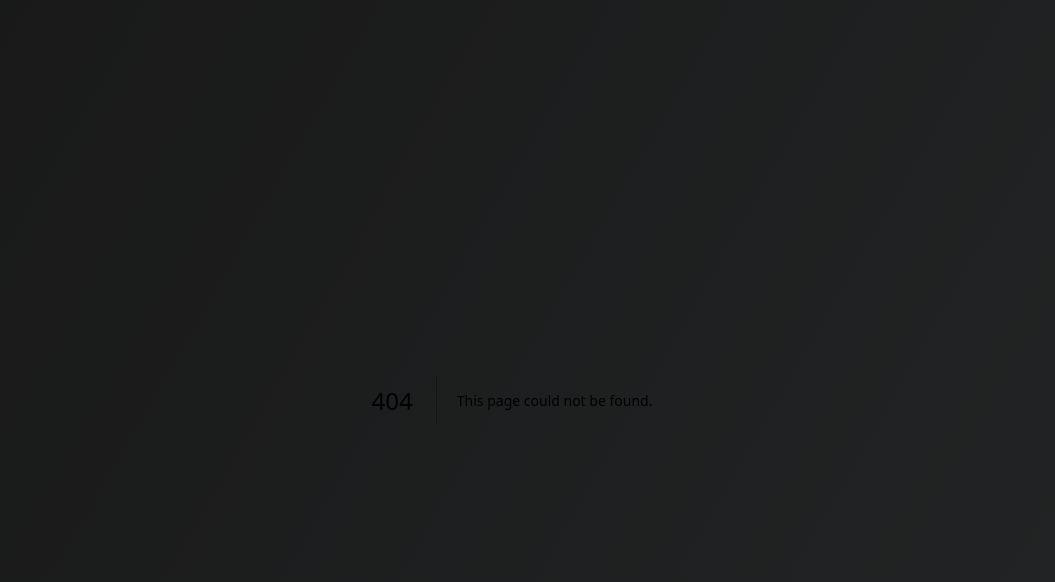
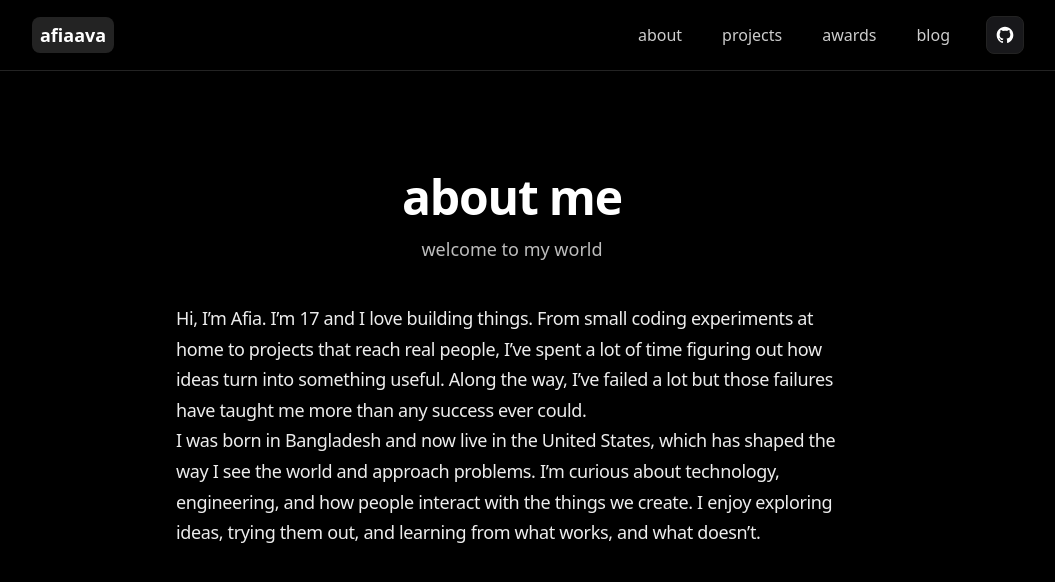
Before and after one commit to Afia-Ava/afiaava, a Next.js app: page /about in a window 1280 px wide. Before the commit this address had no page. Shown: the top 582 px of the page, without its empty margins (128-1183 px from the left). Built offline with nearby package versions, Linux system fonts and the light colour scheme.

Commit message:
new navigation fixes, contact section

```diff
--- /dev/null
+++ b/src/app/about/page.tsx
@@ -0,0 +1,45 @@
+"use client";
+import Link from 'next/link';
+
+export default function About() {
+  return (
+    <div className="min-h-screen bg-black">
+      <nav className="w-full flex items-center justify-between px-8 md:px-32 py-4 bg-black/80 border-b border-[#232323] sticky top-0 z-50">
+        <div className="flex items-center gap-2">
+          <span className="bg-[#232323] rounded-lg px-2 py-1 flex items-center text-white font-semibold text-lg ml-8">
+            <Link href="/" className="focus:outline-none">afiaava</Link>
+          </span>
+        </div>
+        <div className="flex items-center gap-4">
+          <Link href="/about" className="text-white/80 hover:text-white px-3 py-1 rounded transition font-medium">about</Link>
+          <Link href="/projects" className="text-white/80 hover:text-white px-3 py-1 rounded transition font-medium">projects</Link>
+          <Link href="/awards" className="text-white/80 hover:text-white px-3 py-1 rounded transition font-medium">awards</Link>
+          <Link href="/blogs" className="text-white/80 hover:text-white px-3 py-1 rounded transition font-medium">blog</Link>
+          <a
+            href="https://github.com/Afia-Ava"
+            target="_blank"
+            rel="noopener noreferrer"
+            className="ml-2 p-2 rounded-lg border border-[#232323] bg-[#18181b] hover:bg-[#232323] transition"
+            aria-label="GitHub"
+          >
+            <svg width="20" height="20" viewBox="0 0 24 24" fill="currentColor" className="text-white">
+              <path d="M12 2C6.477 2 2 6.484 2 12.021c0 4.428 2.865 8.184 6.839 9.504.5.092.682-.217.682-.482 0-.237-.009-.868-.014-1.703-2.782.605-3.369-1.342-3.369-1.342-.454-1.154-1.11-1.462-1.11-1.462-.908-.62.069-.608.069-.608 1.004.07 1.532 1.032 1.532 1.032.892 1.53 2.341 1.088 2.91.832.092-.647.35-1.088.636-1.339-2.221-.253-4.555-1.113-4.555-4.951 0-1.093.39-1.987 1.029-2.686-.103-.253-.446-1.272.098-2.65 0 0 .84-.27 2.75 1.025A9.564 9.564 0 0 1 12 6.844c.85.004 1.705.115 2.504.337 1.909-1.295 2.748-1.025 2.748-1.025.546 1.378.202 2.397.1 2.65.64.699 1.028 1.593 1.028 2.686 0 3.847-2.337 4.695-4.566 4.944.359.309.678.92.678 1.855 0 1.338-.012 2.419-.012 2.749 0 .267.18.577.688.48C19.138 20.2 22 16.447 22 12.021 22 6.484 17.523 2 12 2z"/>
+            </svg>
+          </a>
+        </div>
+      </nav>
+      <main className="flex flex-col items-center justify-center px-4 md:px-0 pt-24">
+        <h1 className="text-center text-3xl md:text-5xl font-bold tracking-tight text-white mb-2 leading-tight" style={{ fontFamily: 'Inter, var(--font-geist-sans), Arial, sans-serif' }}>
+          about me
+        </h1>
+        <p className="text-center text-base md:text-lg text-[#bdbdbd] mb-10" style={{ fontFamily: 'Inter, var(--font-geist-sans), Arial, sans-serif' }}>
+          welcome to my world
+        </p>
+        <div className="max-w-2xl mx-auto text-[#ededed] text-base md:text-lg leading-relaxed text-left" style={{ fontFamily: 'Inter, var(--font-geist-sans), Arial, sans-serif', fontWeight: 400, letterSpacing: '-0.02em', lineHeight: '1.7' }}>
+          <p style={{ fontFamily: 'Inter, var(--font-geist-sans), Arial, sans-serif', fontWeight: 400, letterSpacing: '-0.02em', lineHeight: '1.7' }}>Hi, I’m Afia. I’m 17 and I love building things. From small coding experiments at home to projects that reach real people, I’ve spent a lot of time figuring out how ideas turn into something useful. Along the way, I’ve failed a lot but those failures have taught me more than any success ever could.</p>
+          <p style={{ fontFamily: 'Inter, var(--font-geist-sans), Arial, sans-serif', fontWeight: 400, letterSpacing: '-0.02em', lineHeight: '1.7' }}>I was born in Bangladesh and now live in the United States, which has shaped the way I see the world and approach problems. I’m curious about technology, engineering, and how people interact with the things we create. I enjoy exploring ideas, trying them out, and learning from what works, and what doesn’t.</p>
+        </div>
+      </main>
+    </div>
+  );
+}
--- a/src/app/awards/page.tsx
+++ b/src/app/awards/page.tsx
@@ -18,7 +18,7 @@ export default function Awards() {
   }, []);
 
   return (
-    <div className="min-h-screen bg-black px-0 pt-0">
+  <div className="min-h-screen bg-black px-0 pt-0">
       <nav className="w-full flex items-center justify-between px-8 md:px-32 py-4 bg-black/80 border-b border-[#232323] sticky top-0 z-50">
         <div className="flex items-center gap-2">
           <span className="bg-[#232323] rounded-lg px-2 py-1 flex items-center text-white font-semibold text-lg ml-8">
@@ -26,10 +26,10 @@ export default function Awards() {
           </span>
         </div>
         <div className="flex items-center gap-4">
-          <a href="#about" className="text-white/80 hover:text-white px-3 py-1 rounded transition font-medium">about</a>
+          <Link href="/about" className="text-white/80 hover:text-white px-3 py-1 rounded transition font-medium">about</Link>
           <a href="/projects" className="text-white/80 hover:text-white px-3 py-1 rounded transition font-medium">projects</a>
           <Link href="/awards" className="text-white/80 hover:text-white px-3 py-1 rounded transition font-medium">awards</Link>
-          <a href="#thoughts" className="text-white/80 hover:text-white px-3 py-1 rounded transition font-medium">blog</a>
+          <Link href="/blogs" className="text-white/80 hover:text-white px-3 py-1 rounded transition font-medium">blog</Link>
           <a
             href="https://github.com/Afia-Ava"
             target="_blank"
@@ -43,7 +43,15 @@ export default function Awards() {
           </a>
         </div>
       </nav>
-      <h2 className="text-3xl font-bold text-[#eaf7e2] mb-6 text-center pt-24">awards & press</h2>
+      {/* Caption Section - styled like projects page */}
+      <div className="w-full flex flex-col items-center justify-center pt-24 pb-4">
+        <h1 className="text-center text-3xl md:text-5xl font-bold tracking-tight text-white mb-2 leading-tight" style={{ fontFamily: 'Inter, var(--font-geist-sans), Arial, sans-serif' }}>
+          awards & press
+        </h1>
+        <p className="text-center text-base md:text-lg text-[#eaf7e2] mb-10" style={{ fontFamily: 'Inter, var(--font-geist-sans), Arial, sans-serif' }}>
+          some recognitions along the way
+        </p>
+      </div>
       <div className="grid grid-cols-1 sm:grid-cols-2 md:grid-cols-3 gap-8 mx-auto max-w-7xl">
         {/* Award/Press Box 1 */}
         <div className="bg-black/80 border-2 border-[#eaf7e2] rounded-xl shadow-xl p-4 flex flex-col items-center">
--- a/src/app/blogs/page.tsx
+++ b/src/app/blogs/page.tsx
@@ -11,7 +11,7 @@ export default function Blogs() {
           </span>
         </div>
         <div className="flex items-center gap-4">
-          <a href="/" className="text-white/80 hover:text-white px-3 py-1 rounded transition font-medium">about</a>
+          <Link href="/about" className="text-white/80 hover:text-white px-3 py-1 rounded transition font-medium">about</Link>
           <a href="/projects" className="text-white/80 hover:text-white px-3 py-1 rounded transition font-medium">projects</a>
           <Link href="/awards" className="text-white/80 hover:text-white px-3 py-1 rounded transition font-medium">awards</Link>
           <Link href="/blogs" className="text-white/80 hover:text-white px-3 py-1 rounded transition font-medium">blog</Link>
--- a/src/app/page.tsx
+++ b/src/app/page.tsx
@@ -28,7 +28,7 @@ export default function Home() {
           </span>
         </div>
         <div className="flex items-center gap-4">
-          <a href="/" className="text-white/80 hover:text-white px-3 py-1 rounded transition font-medium">about</a>
+          <Link href="/about" className="text-white/80 hover:text-white px-3 py-1 rounded transition font-medium">about</Link>
           <a href="/projects" className="text-white/80 hover:text-white px-3 py-1 rounded transition font-medium">projects</a>
           <Link href="/awards" className="text-white/80 hover:text-white px-3 py-1 rounded transition font-medium">awards</Link>
           <Link href="/blogs" className="text-white/80 hover:text-white px-3 py-1 rounded transition font-medium">blog</Link>
@@ -70,15 +70,13 @@ export default function Home() {
   <div className="flex flex-row w-full max-w-7xl gap-8 md:gap-20 items-start md:items-stretch mx-auto px-4 pt-12">
           <section className="flex-1 flex flex-col justify-center py-0 md:py-0 md:ml-4 lg:ml-8">
             <section id="things" className="mb-24 pt-24">
-      {/* Story Section */}
-      <section className="w-full flex flex-col md:flex-row items-center justify-center bg-black border-b border-[#232526] pt-0 pb-2 px-8 md:px-32" style={{ minHeight: '24vh', marginTop: 0 }}>
-        <div className="flex-1 flex items-center justify-center p-8 md:p-16">
-          <div className="bg-[#181818] rounded-2xl shadow-lg flex items-center justify-center w-full h-72 md:h-96 max-w-md border border-[#232526] overflow-hidden">
-            <Image src="/asset/afiaava2.jfif" alt="Afia Ava 2" width={320} height={320} className="object-cover w-full h-full rounded-2xl" />
-          </div>
+  {/* Story Section */}
+  <section className="w-full flex flex-col md:flex-row items-center justify-center bg-black pt-0 pb-2 px-8 md:px-32" style={{ minHeight: '24vh', marginTop: 0 }}>
+  <div className="flex-1 flex items-start justify-start p-0 md:p-0 max-w-md" style={{alignSelf: 'flex-start', marginTop: '0px'}}>
+          <Image src="/asset/afiaava2.jfif" alt="Afia Ava 2" width={320} height={320} className="object-cover rounded-2xl" />
         </div>
-        <div className="flex-1 flex flex-col justify-center px-8 md:px-20 py-8">
-          <h2 className="text-left text-5xl md:text-6xl font-bold tracking-tight text-white mb-4 leading-tight" style={{ fontFamily: 'Inter, var(--font-geist-sans), Arial, sans-serif' }}>
+        <div className="flex-1 flex flex-col justify-center items-start px-4 md:px-8 py-8 max-w-xl">
+          <h2 className="text-left text-5xl md:text-6xl font-bold tracking-tight text-white mb-4 leading-tight" style={{ fontFamily: 'Inter, var(--font-geist-sans), Arial, sans-serif', marginTop: '-32px', marginBottom: '16px' }}>
             <span className="text-3xl md:text-4xl font-bold tracking-tight text-white mb-2 leading-tight" style={{ fontFamily: 'Inter, var(--font-geist-sans), Arial, sans-serif' }}>
               the story behind.
             </span>
@@ -88,12 +86,12 @@ export default function Home() {
             <p>I’m 17, and I love to build things. From small coding projects at home to initiatives that actually reached people, I’ve spent my life figuring out how to turn ideas into real products.</p>
             <p>I’ve failed a lot, learned even more, and now I’m sharing what I’ve discovered so others can build faster, smarter, and with fewer mistakes.</p>
           </div>
-          <button className="mt-2 bg-[#181818] border border-[#333] text-white px-6 py-2 rounded-lg font-medium hover:bg-[#232526] transition">read my story</button>
+          <Link href="/about" className="mt-2 bg-[#181818] border border-[#333] text-white px-6 py-2 rounded-lg font-medium hover:bg-[#232526] transition">read my story</Link>
         </div>
       </section>
       {/* Contact Me Section */}
-  <div style={{position: 'absolute', left: 0, width: '100vw'}} className="border-t border-[#232526]" />
-  <section className="w-full flex flex-col items-start justify-start bg-black pt-12 pb-24 px-8 md:px-32">
+  <div className="border-t border-[#232526]" style={{position: 'absolute', left: 0, right: 0, width: '100%', margin: 0, marginTop: '2cm', padding: 0, height: '1px'}} />
+  <section className="w-full flex flex-col items-start justify-start bg-black pt-12 pb-24 px-8 md:px-32" style={{marginTop: '3cm'}}>
         <h2 className="text-3xl md:text-4xl font-bold text-white mb-6" style={{ fontFamily: 'Inter, var(--font-geist-sans), Arial, sans-serif' }}>contact me</h2>
         <form className="w-full max-w-xl flex flex-col gap-6 items-start">
           <label className="text-[#ededed] text-base font-medium mb-0" style={{ fontFamily: 'Inter, var(--font-geist-sans), Arial, sans-serif' }}>Email address</label>
@@ -109,20 +107,21 @@ export default function Home() {
       </main>
       <footer className="w-full bg-black py-10 flex flex-col items-center border-t border-[#232323]">
       <div className="flex flex-row gap-8 mb-4 text-[#ededed] text-lg font-medium">
-        <a href="/" className="hover:underline">about</a>
-        <a href="/projects" className="hover:underline">projects</a>
-        <Link href="/awards" className="hover:underline">awards</Link>
-        <Link href="/blogs" className="hover:underline">blog</Link>
+  <a href="/" className="hover:underline font-normal">about</a>
+  <a href="/projects" className="hover:underline font-normal">projects</a>
+  <Link href="/awards" className="hover:underline font-normal">awards</Link>
+  <Link href="/blogs" className="hover:underline font-normal">blog</Link>
       </div>
-      <div className="flex flex-row gap-4 mb-4">
+  <div className="flex flex-row gap-4 mb-4">
+        <a href="https://twitter.com/afiaava" target="_blank" rel="noopener noreferrer" className="bg-[#18181b] rounded-xl p-3 text-[#ededed] hover:bg-[#232323] transition">
+          <svg width="24" height="24" viewBox="0 0 24 24" fill="currentColor"><path d="M17.53 3H21L13.47 10.62L22.25 21H15.97L10.77 14.67L4.97 21H1L9.03 12.82L0.75 3H7.18L12 8.73L17.53 3ZM16.32 19H18.13L7.75 5.08H5.81L16.32 19Z"/></svg>
+        </a>
+
         <a href="https://instagram.com/afiaava" target="_blank" rel="noopener noreferrer" className="bg-[#18181b] rounded-xl p-3 text-[#ededed] hover:bg-[#232323] transition">
           <svg width="24" height="24" fill="currentColor" viewBox="0 0 24 24"><path d="M7.75 2h8.5A5.75 5.75 0 0 1 22 7.75v8.5A5.75 5.75 0 0 1 16.25 22h-8.5A5.75 5.75 0 0 1 2 16.25v-8.5A5.75 5.75 0 0 1 7.75 2zm0 1.5A4.25 4.25 0 0 0 3.5 7.75v8.5A4.25 4.25 0 0 0 7.75 20.5h8.5A4.25 4.25 0 0 0 20.5 16.25v-8.5A4.25 4.25 0 0 0 16.25 3.5h-8.5zm4.25 3.25a5.25 5.25 0 1 1 0 10.5 5.25 5.25 0 0 1 0-10.5zm0 1.5a3.75 3.75 0 1 0 0 7.5 3.75 3.75 0 0 0 0-7.5zm5.25.75a1 1 0 1 1-2 0 1 1 0 0 1 2 0z"/></svg>
         </a>
-        <a href="https://t.me/afiaava" target="_blank" rel="noopener noreferrer" className="bg-[#18181b] rounded-xl p-3 text-[#ededed] hover:bg-[#232323] transition">
-          <svg width="24" height="24" fill="currentColor" viewBox="0 0 24 24"><path d="M9.5 16.5l-1.5-4.5 9-3.5-7.5 8zm0 0l-1.5-4.5 9-3.5-7.5 8zm0 0l-1.5-4.5 9-3.5-7.5 8z"/></svg>
-        </a>
-        <a href="https://twitter.com/aafia_ava" target="_blank" rel="noopener noreferrer" className="bg-[#18181b] rounded-xl p-3 text-[#ededed] hover:bg-[#232323] transition">
-          <svg width="24" height="24" fill="currentColor" viewBox="0 0 24 24"><path d="M22.46 6c-.77.35-1.6.59-2.47.7a4.3 4.3 0 0 0 1.88-2.37c-.83.5-1.75.87-2.72 1.07A4.28 4.28 0 0 0 16.11 4c-2.37 0-4.29 1.92-4.29 4.29 0 .34.04.67.1.99C7.69 9.13 4.07 7.38 1.64 4.7c-.37.64-.58 1.38-.58 2.17 0 1.5.76 2.83 1.92 3.61-.71-.02-1.38-.22-1.97-.54v.05c0 2.1 1.5 3.85 3.5 4.25-.36.1-.74.16-1.13.16-.28 0-.54-.03-.8-.08.54 1.7 2.11 2.94 3.97 2.97A8.6 8.6 0 0 1 2 19.54c-.56 0-1.1-.03-1.64-.1A12.13 12.13 0 0 0 7.29 21c7.55 0 11.68-6.26 11.68-11.68 0-.18-.01-.36-.02-.54A8.18 8.18 0 0 0 22.46 6z"/></svg>
+        <a href="https://linkedin.com/in/afiaava" target="_blank" rel="noopener noreferrer" className="bg-[#18181b] rounded-xl p-3 text-[#ededed] hover:bg-[#232323] transition">
+          <svg width="24" height="24" fill="currentColor" viewBox="0 0 24 24"><path d="M19 0h-14c-2.76 0-5 2.24-5 5v14c0 2.76 2.24 5 5 5h14c2.76 0 5-2.24 5-5v-14c0-2.76-2.24-5-5-5zm-11 19h-3v-9h3v9zm-1.5-10.28c-.97 0-1.75-.79-1.75-1.75s.78-1.75 1.75-1.75 1.75.79 1.75 1.75-.78 1.75-1.75 1.75zm13.5 10.28h-3v-4.5c0-1.07-.93-2-2-2s-2 .93-2 2v4.5h-3v-9h3v1.22c.41-.63 1.36-1.22 2.25-1.22 1.93 0 3.5 1.57 3.5 3.5v5.5z"/></svg>
         </a>
         <a href="https://github.com/Afia-Ava" target="_blank" rel="noopener noreferrer" className="bg-[#18181b] rounded-xl p-3 text-[#ededed] hover:bg-[#232323] transition">
           <svg width="24" height="24" fill="currentColor" viewBox="0 0 24 24"><path d="M12 2C6.477 2 2 6.484 2 12.021c0 4.428 2.865 8.184 6.839 9.504.5.092.682-.217.682-.482 0-.237-.009-.868-.014-1.703-2.782.605-3.369-1.342-3.369-1.342-.454-1.154-1.11-1.462-1.11-1.462-.908-.62.069-.608.069-.608 1.004.07 1.532 1.032 1.532 1.032.892 1.53 2.341 1.088 2.91.832.092-.647.35-1.088.636-1.339-2.221-.253-4.555-1.113-4.555-4.951 0-1.093.39-1.987 1.029-2.686-.103-.253-.446-1.272.098-2.65 0 0 .84-.27 2.75 1.025A9.564 9.564 0 0 1 12 6.844c.85.004 1.705.115 2.504.337 1.909-1.295 2.748-1.025 2.748-1.025.546 1.378.202 2.397.1 2.65.64.699 1.028 1.593 1.028 2.686 0 3.847-2.337 4.695-4.566 4.944.359.309.678.92.678 1.855 0 1.338-.012 2.419-.012 2.749 0 .267.18.577.688.48C19.138 20.2 22 16.447 22 12.021 22 6.484 17.523 2 12 2z"/></svg>
--- a/src/app/projects/page.tsx
+++ b/src/app/projects/page.tsx
@@ -14,8 +14,8 @@ export default function Projects() {
 				<div className="flex items-center gap-4">
 					<Link href="/#about" className="text-white/80 hover:text-white px-3 py-1 rounded transition font-medium">about</Link>
 					<Link href="/projects" className="text-white/80 hover:text-white px-3 py-1 rounded transition font-medium">projects</Link>
-					<Link href="/#awards" className="text-white/80 hover:text-white px-3 py-1 rounded transition font-medium">awards</Link>
-					<Link href="/#thoughts" className="text-white/80 hover:text-white px-3 py-1 rounded transition font-medium">blog</Link>
+					  <Link href="/awards" className="text-white/80 hover:text-white px-3 py-1 rounded transition font-medium">awards</Link>
+					  <Link href="/blogs" className="text-white/80 hover:text-white px-3 py-1 rounded transition font-medium">blog</Link>
 					<a
 						href="https://github.com/Afia-Ava"
 						target="_blank"
@@ -49,14 +49,14 @@ export default function Projects() {
 									title="outloud"
 									description="document your journey while building things"
 									ctaLabel="explore"
-									ctaLink="#"
+									ctaLink="https://afia-ava.github.io/outloud/"
 								/>
 								<ProjectCard
 									logo="/asset/flashback.png"
 									title="flashback"
 									description="make shared image folder maps with friends worldwide"
 									ctaLabel="explore"
-									ctaLink="#"
+									ctaLink="https://afia-ava.github.io/flashback/"
 								/>
 				</div>
 			</main>
```
Also changed, not shown: public/asset/linkedin.jpg (added).
